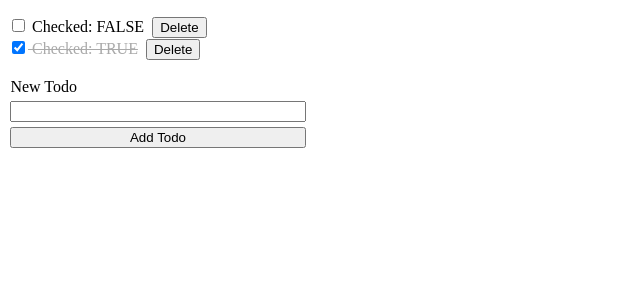
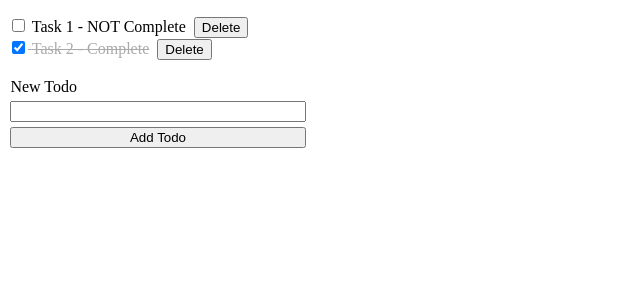
Before and after one commit to aamirmabs/wds-react-fundamentals, a React (Vite) app: page / in a window 1280 px wide. Shown: the top 300 px of the page, without its empty margins (0-640 px from the left). Built offline with nearby package versions, Linux system fonts and the light colour scheme.

Commit message:
set up state tasksArray to manage tasks in App

```diff
--- a/package.json
+++ b/package.json
@@ -11,7 +11,8 @@
   },
   "dependencies": {
     "react": "^19.0.0",
-    "react-dom": "^19.0.0"
+    "react-dom": "^19.0.0",
+    "uuid": "^11.1.0"
   },
   "devDependencies": {
     "@eslint/js": "^9.19.0",
--- a/src/App.jsx
+++ b/src/App.jsx
@@ -1,14 +1,34 @@
-import "./styles.css"
+import { v4 as uuid_v4 } from 'uuid';
+import { useState } from 'react';
+
+
 import { Form } from './Form'
 import { ListItem } from './ListItem'
 
+import "./styles.css"
+
 function App() {
+
+  const [tasksArray, setTasksArray] = useState([{
+    text: "Task 1 - NOT Complete",
+    completed: false
+  },
+  {
+    text: "Task 2 - Complete",
+    completed: true
+  }])
 
   return (
     <div>
       <ul id="list">
-        <ListItem checkedStatus={false}>Checked: FALSE</ListItem>
-        <ListItem checkedStatus={true}>Checked: TRUE</ListItem>
+        {tasksArray.map(task => {
+          return (
+            <ListItem
+              key={uuid_v4()}
+              checkedStatus={task.completed}>
+              {task.text}
+            </ListItem>);
+        })}
       </ul>
 
       <Form></Form>
```
Also changed, not shown: 1 other file (tests, documents, lock files or other folders).
